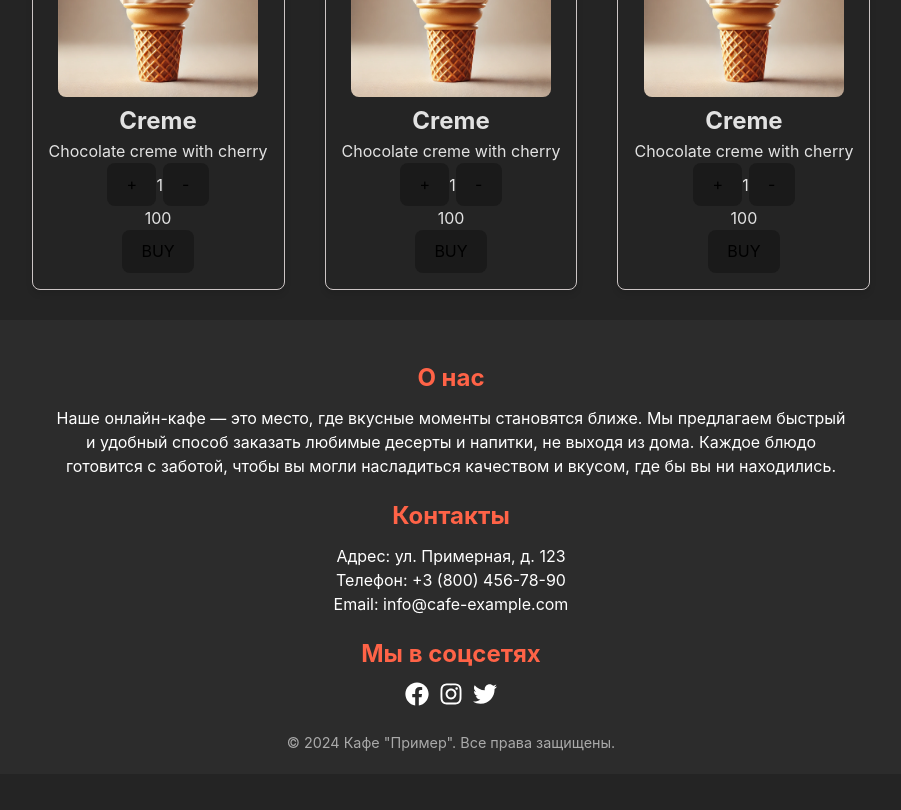
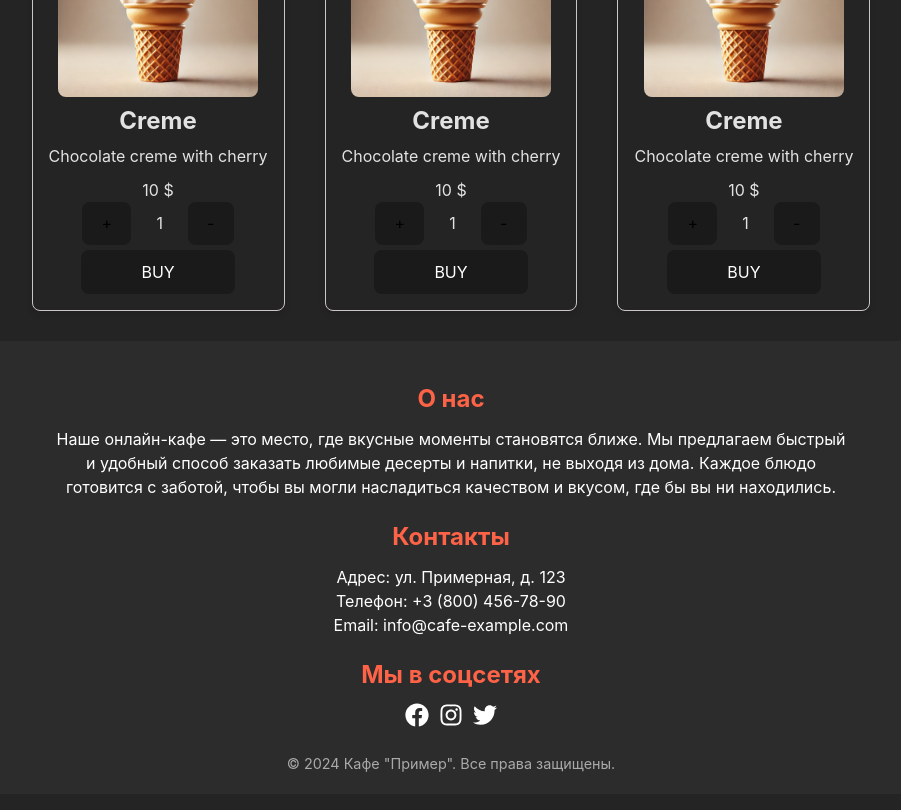
Before and after one commit to IrinaV1/LessonReact, a React (Vite) app in the folder lesson1/: page / in a window 1280 px wide. Shown: the part 1640-2450 px from the top of the page, without its empty margins (189-1090 px from the left). Built offline with nearby package versions, Linux system fonts and the light colour scheme.

Commit message:
added css btn

```diff
--- a/lesson1/src/components/Card/Card.jsx
+++ b/lesson1/src/components/Card/Card.jsx
@@ -11,11 +11,13 @@ function Card() {
 
 
   <div>
-    <button>+</button>
+  <div><span className={styles.price}>10 $</span></div>
+    <button className={styles.btn_plus}>+</button>
     <span className={styles.total}>1</span>
-    <button>-</button>
-    <div>  <span className={styles.price}>100</span></div>
-  <button>BUY</button>
+    <button className={styles.btn_min}>-</button>
+
+ <div> <button className={styles.btn_buy}>BUY</button> </div>
+
    </div>
     </div>
   )
--- a/lesson1/src/components/Card/Card.module.css
+++ b/lesson1/src/components/Card/Card.module.css
@@ -8,8 +8,29 @@
   text-align: center;
   box-sizing: border-box;
 }
+.btn_plus{
+  margin: 0 15px;
+}
+.btn_min{
+  margin: 0 15px 5px;
+
+}
+.btn_buy{
+  padding: 10px 60px;
+  color: #fff;
+}
+.total{
+  margin: 0 10px;
+}
+.price{
+  padding: 10px;
+  margin: 10px;
+}
 .productImage{
   max-width: 300px;
   height: 200px;
   border-radius: 8px;
 }
+.title_product{
+  padding: 5px 0 10px;
+}
--- a/lesson1/src/components/Navbar/Navbar.module.css
+++ b/lesson1/src/components/Navbar/Navbar.module.css
@@ -57,7 +57,7 @@
     height: 100%;
     background-color: #fff;
     box-shadow: -2px 0 5px rgba(0, 0, 0, 0.2);
-    padding: 20px;
+    padding: 5px 0px;
     z-index: 1000;
     display: flex;
     flex-direction: column;
@@ -71,6 +71,7 @@
     color: #333;
     cursor: pointer;
     margin-bottom: 10px;
+    padding: 5px 20px;
   }
 
   .cartContent {
```
